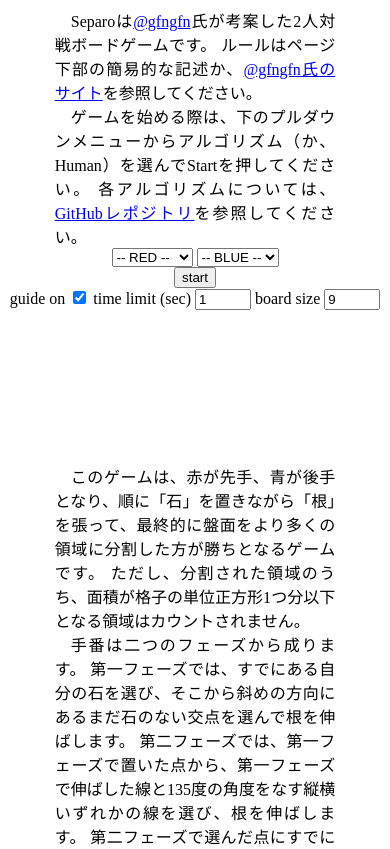
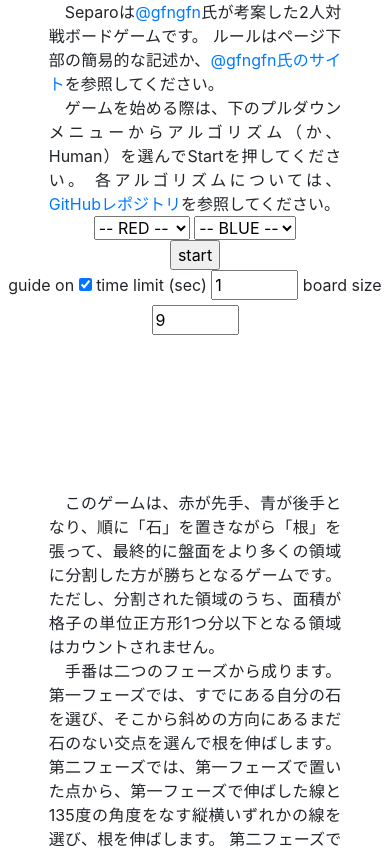
Before and after one commit to ToruNiina/separo-rs, a plain HTML site: page static/index.html in a window 390 px wide. Shown: the top 849 px of the page. Drawn offline with nearby package versions, Linux system fonts and the light colour scheme; a script that the page names is missing.

Commit message:
:construction: Introduce Bootstrap for Responsive Design

```diff
--- a/static/index.html
+++ b/static/index.html
@@ -2,6 +2,8 @@
 <html>
   <head>
     <meta charset="UTF-8">
+    <meta name="viewport" content="width=device-width, initial-scale=1, shrink-to-fit=no">
+    <link rel="stylesheet" href="https://stackpath.bootstrapcdn.com/bootstrap/4.5.0/css/bootstrap.min.css" integrity="sha384-9aIt2nRpC12Uk9gS9baDl411NQApFmC26EwAOH8WgZl5MYYxFfc+NcPb1dKGj7Sk" crossorigin="anonymous">
     <title>Separo-rs</title>
     <script src="https://cdn.jsdelivr.net/npm/mobile-detect@1.4.4/mobile-detect.min.js"></script>
   </head>
```
